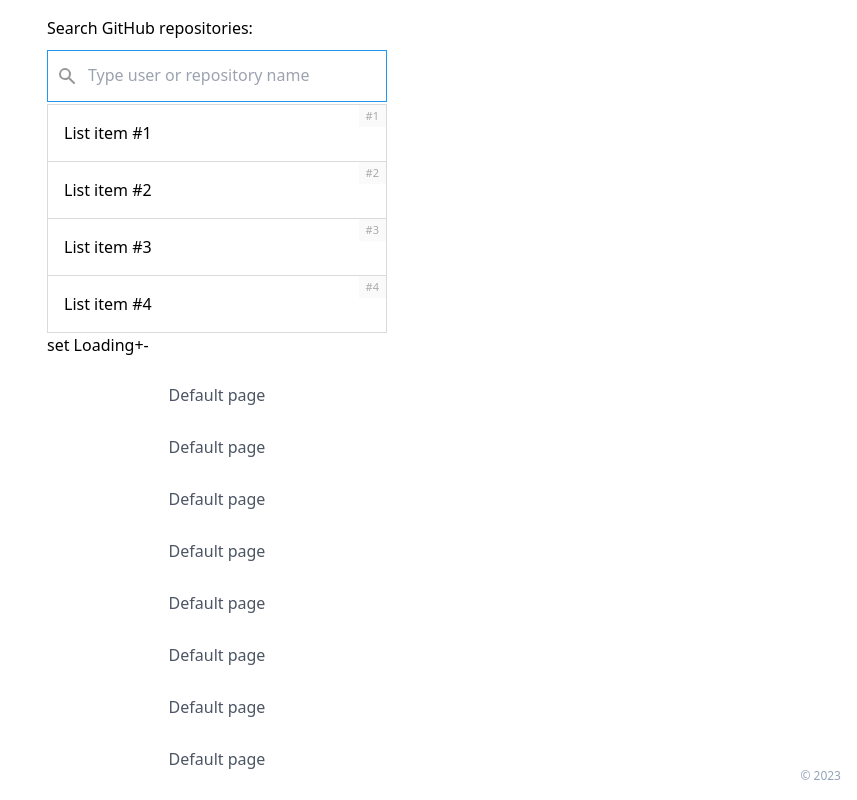
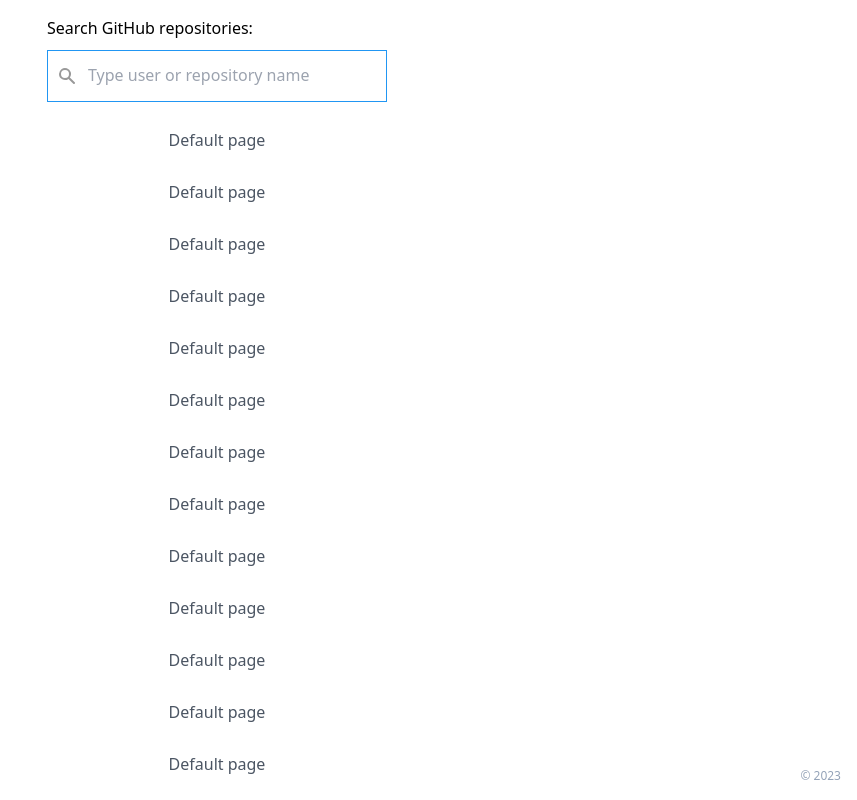
Before and after one commit to blazsak/github_autocomplete, a React (Vite) app: page / in a window 1280 px wide. Shown: the top 800 px of the page, without its empty margins (423-1280 px from the left). Built offline with nearby package versions, Linux system fonts and the light colour scheme; the HTML template or start-up script is replaced by a standard one.

Commit message:
feat: debounce function [wip, broken]

```diff
--- /dev/null
+++ b/src/components/GithubAutocomplete/@types/GithubAutocompleteListItemType.ts
@@ -0,0 +1,4 @@
+export declare type GithubAutocompleteListItemType = {
+    id: number;
+    name: string;
+};
--- /dev/null
+++ b/src/components/GithubAutocomplete/@types/ListPropsType.ts
@@ -0,0 +1,3 @@
+export declare type ListPropsType = {
+    isActive: boolean;
+};
--- a/src/components/GithubAutocomplete/GithubAutocomplete.tsx
+++ b/src/components/GithubAutocomplete/GithubAutocomplete.tsx
@@ -1,7 +1,9 @@
-import React, { useState } from 'react';
-import { GithubAutocompleteStyle } from './GithubAutocompleteStyle';
+import React, { useMemo, useState } from 'react';
+import { GithubAutocompleteStyles } from './GithubAutocompleteStyles';
 import GithubAutocompleteInput from './Input/GithubAutocompleteInput';
 import GithubAutocompleteList from './List/GithubAutocompleteList';
+import { type GithubAutocompleteListItemType } from './@types/GithubAutocompleteListItemType';
+import { clearTimeout } from 'timers';
 
 export default function GithubAutocomplete({
     label,
@@ -11,52 +13,55 @@ export default function GithubAutocomplete({
     placeholder?: string;
 }): JSX.Element {
     const [isLoading, setIsLoading] = useState<boolean>(false);
-    const [number, setNumber] = useState<number>(4);
+    const [search, setSearch] = useState<string>('');
+    const [items, setItems] = useState<GithubAutocompleteListItemType[]>([]);
+    let callbackDebounceTimeout: NodeJS.Timeout;
 
-    function onClick(): void {
-        setIsLoading(true);
-        setTimeout(() => {
-            setIsLoading(false);
-            setNumber(number + 1);
-        }, 2000);
+    const isListActive = useMemo(() => search.length >= 3, [search]);
+
+    function handleInputChange(value: string): void {
+        setSearch(value.trim());
+        console.log('clear timeout', callbackThrottleTimeout);
+        clearTimeout(callbackThrottleTimeout);
+        if (!isListActive) {
+            setItems([]);
+            return;
+        }
+        callbackThrottleTimeout = setTimeout(fetchApiResults, 1500);
+        console.log('set timeout', callbackThrottleTimeout);
     }
 
-    function handleInputChange(value: string): void {
-        console.log(value);
+    function debounce(callback: () => void, delay: number = 500): void {
+        let timeout;
 
-        const searchValue = value.trim();
-        if (searchValue.length > 3) {
-            console.log('init search');
-            onClick();
-        }
+        return (...args) => {
+            clearTimeout(timeout);
+            timeout = setTimeout(() => {
+                callback(...args);
+            }, delay);
+        };
+    }
+
+    function fetchApiResults(): void {
+        setIsLoading(true);
+        console.log('fetch from API', callbackThrottleTimeout);
+        setItems(
+            [...Array(Math.floor(Math.random() * 20)).keys()].map((i) => ({
+                id: i + 1,
+                name: `Item number ${i + 1}`,
+            })),
+        );
     }
 
     return (
-        <GithubAutocompleteStyle>
+        <GithubAutocompleteStyles>
             <GithubAutocompleteInput
                 loading={isLoading}
                 label={label}
                 placeholder={placeholder}
                 onChange={handleInputChange}
             />
-            <GithubAutocompleteList number={number} />
-            <button onClick={onClick} disabled={isLoading}>
-                set Loading
-            </button>
-            <button
-                onClick={() => {
-                    setNumber(number + 1);
-                }}
-            >
-                +
-            </button>
-            <button
-                onClick={() => {
-                    setNumber(number - 1);
-                }}
-            >
-                -
-            </button>
-        </GithubAutocompleteStyle>
+            <GithubAutocompleteList isActive={isListActive} items={items} />
+        </GithubAutocompleteStyles>
     );
 }
--- a/src/components/GithubAutocomplete/GithubAutocompleteStyle.ts
+++ b/src/components/GithubAutocomplete/GithubAutocompleteStyles.ts
@@ -1,16 +1,17 @@
 import styled, { css } from 'styled-components';
 import { type InputIconPropsType } from './@types/InputIconPropsType';
 
-export const GithubAutocompleteStyle = styled.div`
+export const GithubAutocompleteStyles = styled.div`
     width: calc(100% - 20px);
     max-width: 340px;
     margin: 0 auto;
     text-align: left;
+    position: relative;
 `;
 
 export const Input = styled.input`
     background: #fff;
-    border: 1px solid #dedede;
+    border: 1px solid #bbb;
     line-height: 1.1;
     outline: none;
     width: 100%;
@@ -63,4 +64,5 @@ export const InputLabel = styled.div`
 `;
 export const InputWrapper = styled.div`
     position: relative;
+    z-index: 5;
 `;
--- a/src/components/GithubAutocomplete/Input/GithubAutocompleteInput.tsx
+++ b/src/components/GithubAutocomplete/Input/GithubAutocompleteInput.tsx
@@ -1,6 +1,6 @@
 import React from 'react';
 import GithubAutocompleteIconSearch from '../Icon/GithubAutocompleteIconSearch';
-import { InputWrapper, Input, InputIcon, InputLabel } from '../GithubAutocompleteStyle';
+import { InputWrapper, Input, InputIcon, InputLabel } from '../GithubAutocompleteStyles';
 import GithubAutocompleteIconSpinner from '../Icon/GithubAutocompleteIconSpinner';
 
 export default function GithubAutocompleteInput({
--- a/src/components/GithubAutocomplete/List/GithubAutocompleteList.tsx
+++ b/src/components/GithubAutocomplete/List/GithubAutocompleteList.tsx
@@ -1,16 +1,24 @@
 import React from 'react';
 import GithubAutocompleteListItem from './GithubAutocompleteListItem';
 import styled from 'styled-components';
+import { type GithubAutocompleteListItemType } from '../@types/GithubAutocompleteListItemType';
+import { type ListPropsType } from '../@types/ListPropsType';
 
 export default function GithubAutocompleteList({
-    number = 2,
+    items,
+    isActive,
 }: {
-    number: number;
+    items: GithubAutocompleteListItemType[];
+    isActive: boolean;
 }): JSX.Element {
     return (
-        <List>
-            {[...Array(number).keys()].map((i: number) => (
-                <GithubAutocompleteListItem key={i} number={i + 1} />
+        <List isActive={true}>
+            {items.map((item: GithubAutocompleteListItemType, index: number) => (
+                <GithubAutocompleteListItem
+                    key={item.id}
+                    item={item}
+                    number={index + 1}
+                />
             ))}
         </List>
     );
@@ -19,11 +27,19 @@ export default function GithubAutocompleteList({
 const List = styled.ul`
     display: block;
     background: #fff;
-    margin-top: 2px;
-    border: 1px solid #dadada;
+    z-index: 2;
     max-height: 380px;
     overflow: hidden;
     overflow-y: scroll;
+    position: absolute;
+    left: 0;
+    right: 0;
+    top: 100%;
+    margin-top: -1px;
+
+    transition: 0.4s height;
+
+    //opacity: ${({ isActive }: ListPropsType) => (isActive ? 1 : 0)};
 
     scrollbar-width: thin;
 
--- a/src/components/GithubAutocomplete/List/GithubAutocompleteListItem.tsx
+++ b/src/components/GithubAutocomplete/List/GithubAutocompleteListItem.tsx
@@ -1,15 +1,18 @@
 import React from 'react';
 import styled from 'styled-components';
+import { type GithubAutocompleteListItemType } from '../@types/GithubAutocompleteListItemType';
 
 export default function GithubAutocompleteListItem({
+    item,
     number = 0,
 }: {
+    item: GithubAutocompleteListItemType;
     number: number;
 }): JSX.Element {
     return (
         <ListItem>
             <span>#{number}</span>
-            List item #{number}
+            {item.name}
         </ListItem>
     );
 }
@@ -18,18 +21,31 @@ const ListItem = styled.li`
     display: block;
     padding: 1rem;
     position: relative;
+    border: 1px solid #dadada;
+    margin-left: 25px;
 
     > span {
         position: absolute;
         top: 0;
         right: 0;
-        background: #fafafa;
+        background: #efefef;
         color: #aaa;
         font-size: 11px;
         padding: 3px 7px;
     }
 
+    ::before {
+        position: absolute;
+        content: '';
+        width: 15px;
+        height: calc(100% + 2px);
+        left: -15px;
+        top: -50%;
+        border-left: 1px dotted #dadada;
+        border-bottom: 1px dotted #dadada;
+    }
+
     + li {
-        border-top: 1px solid #dadada;
+        border-top: 0;
     }
 `;
```
